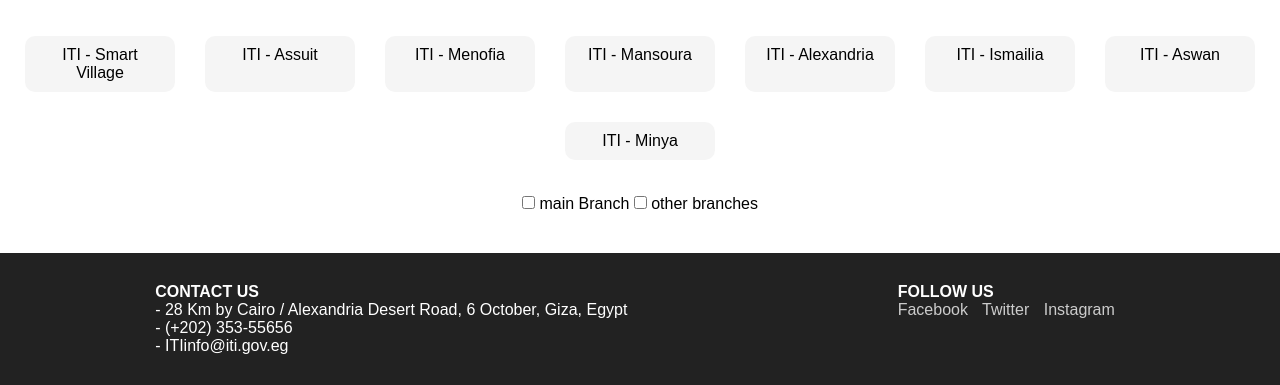
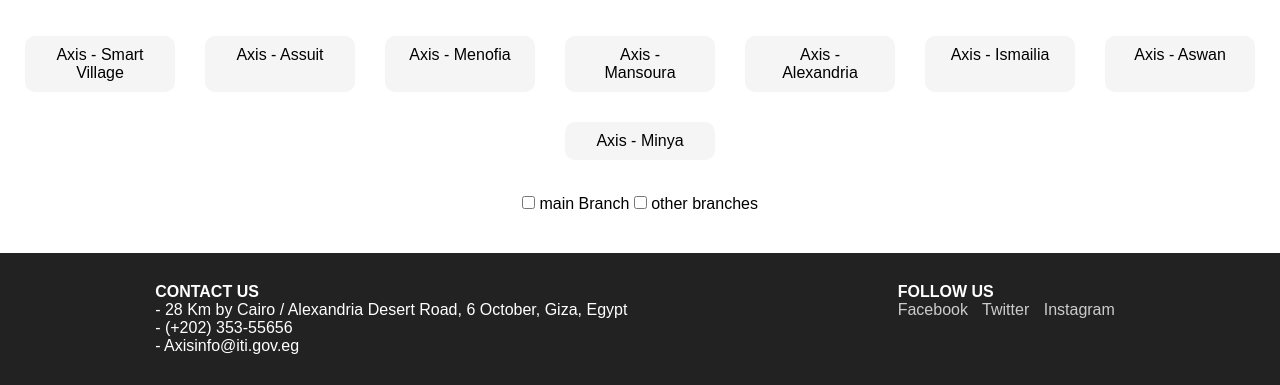
Before and after one commit to MennaAtef8/Axis-Digital, a plain HTML site: page index.html in a window 1280 px wide. Shown: the part 1039-1424 px from the top of the page. Drawn offline with Linux system fonts and the light colour scheme.

Commit message:
Update index.html

```diff
--- a/index.html
+++ b/index.html
@@ -2,7 +2,7 @@
 <html lang="en">
 <head>
   <meta charset="UTF-8">
-  <title>ITI Locations</title>
+  <title>Axis Locations</title>
   <style>
       *{
             padding: 0;
@@ -151,14 +151,14 @@
   </div>
 
   <div class="locations">
-    <div>ITI - Smart Village</div>
-    <div>ITI - Assuit</div>
-    <div>ITI - Menofia</div>
-    <div>ITI - Mansoura</div>
-    <div>ITI - Alexandria</div>
-    <div>ITI - Ismailia</div>
-    <div>ITI - Aswan</div>
-    <div>ITI - Minya</div>
+    <div>Axis - Smart Village</div>
+    <div>Axis - Assuit</div>
+    <div>Axis - Menofia</div>
+    <div>Axis - Mansoura</div>
+    <div>Axis - Alexandria</div>
+    <div>Axis - Ismailia</div>
+    <div>Axis - Aswan</div>
+    <div>Axis - Minya</div>
   </div>
 
   <div class="checkboxes">
@@ -172,7 +172,7 @@
     <p><strong>CONTACT US</strong></p>
     <p>- 28 Km by Cairo / Alexandria Desert Road, 6 October, Giza, Egypt</p>
     <p>- (+202) 353-55656</p>
-    <p>- ITIinfo@iti.gov.eg</p>
+    <p>- Axisinfo@iti.gov.eg</p>
   </div>
   <div>
     <p><strong>FOLLOW US</strong></p>
```
